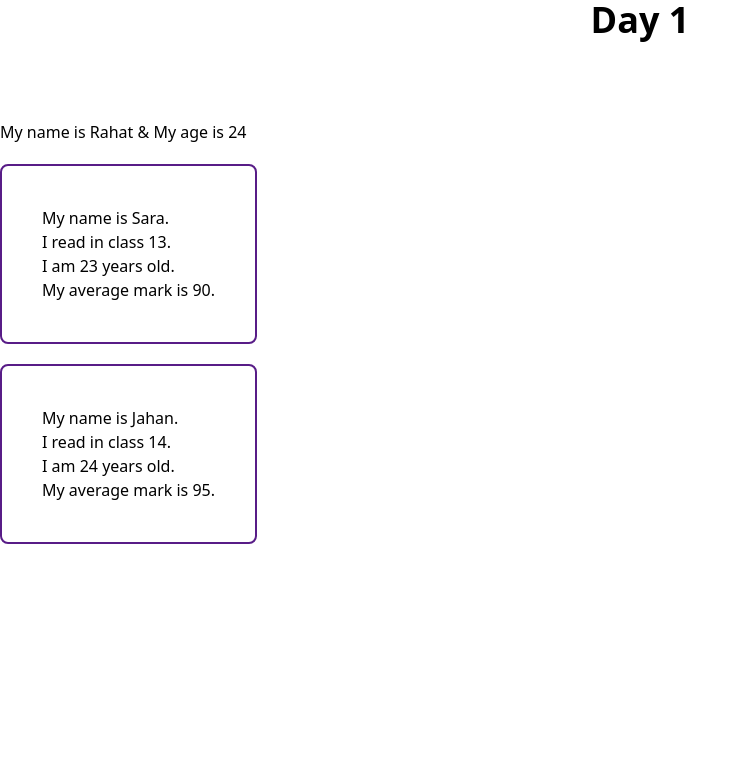
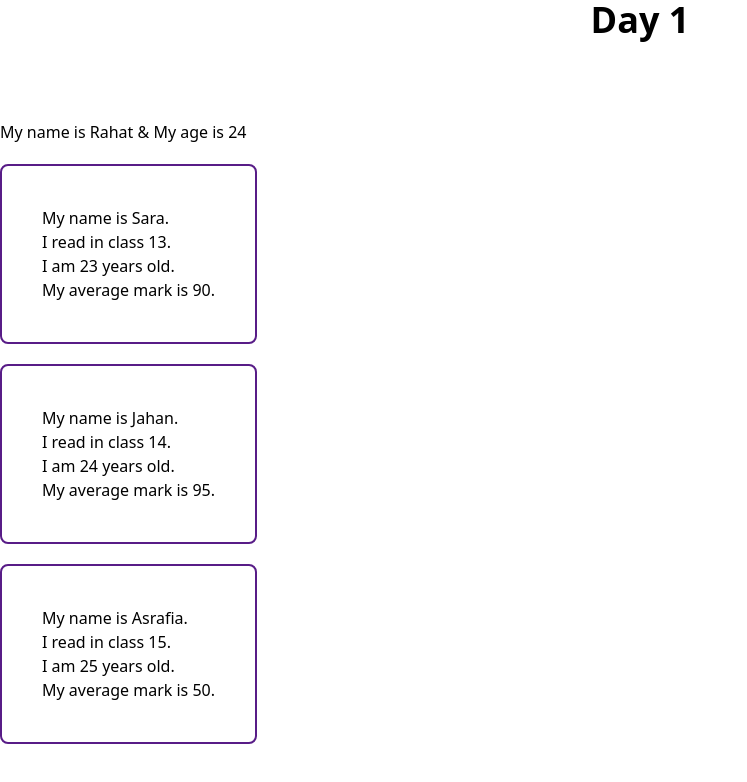
Before and after one commit to rahat-israil/React-Day1, a React (Vite) app: page / in a window 1280 px wide. Shown: the top 782 px of the page, without its empty margins (0-747 px from the left). Built offline with nearby package versions, Linux system fonts and the light colour scheme.

Commit message:
Default Value set & pass Props

```diff
--- a/src/App.jsx
+++ b/src/App.jsx
@@ -1,28 +1,29 @@
-import './App.css'
+import './App.css';
 import PropTypes from 'prop-types';
 
 function App() {
-
   return (
     <>
-      <h1 className='text-4xl mb-20 text-center font-bold'>Day 1</h1>
-      <Device name='Rahat' age='24'></Device>
-      <Student name='Sara' age='23' grade='13' score='90'></Student>
-      <Student name='Jahan' age='24' grade='14' score='95'></Student>
+      <h1 className="text-4xl mb-20 text-center font-bold">Day 1</h1>
+      <Device name="Rahat" age="24"></Device>
+      <Student name="Sara" age="23" grade="13" score="90"></Student>
+      <Student name="Jahan" age="24" grade="14" score="95"></Student>
+      <Student></Student>
     </>
-  )
+  );
 }
 
 function Device(props) {
   return (
-    <h1>My name is {props.name} & My age is { props.age }</h1>
-  )
+    <h1>
+      My name is {props.name} & My age is {props.age}
+    </h1>
+  );
 }
 
-
-function Student({ name, age, grade, score }) {
+function Student({ name = 'Asrafia', age = 25, grade = 15, score = 50 }) {
   return (
-    <div className='border-2 border-purple-900 rounded-lg p-10 w-fit mt-5'>
+    <div className="border-2 border-purple-900 rounded-lg p-10 w-fit mt-5">
       <h1>My name is {name}.</h1>
       <h2>I read in class {grade}.</h2>
       <h2>I am {age} years old.</h2>
@@ -42,4 +43,4 @@ Student.propTypes = {
   score: PropTypes.number,
 };
 
-export default App
+export default App;
```
Lines whose indentation alone changed are shown as unchanged.
